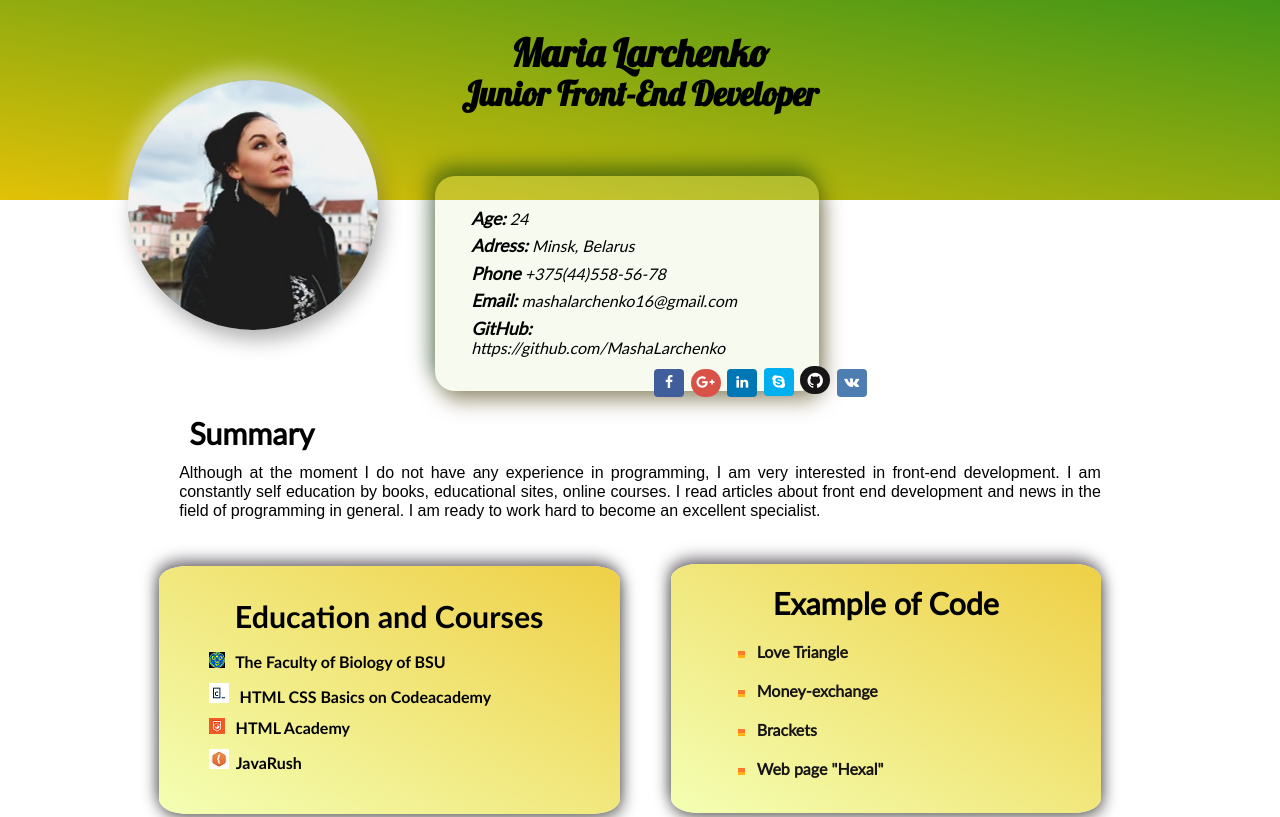
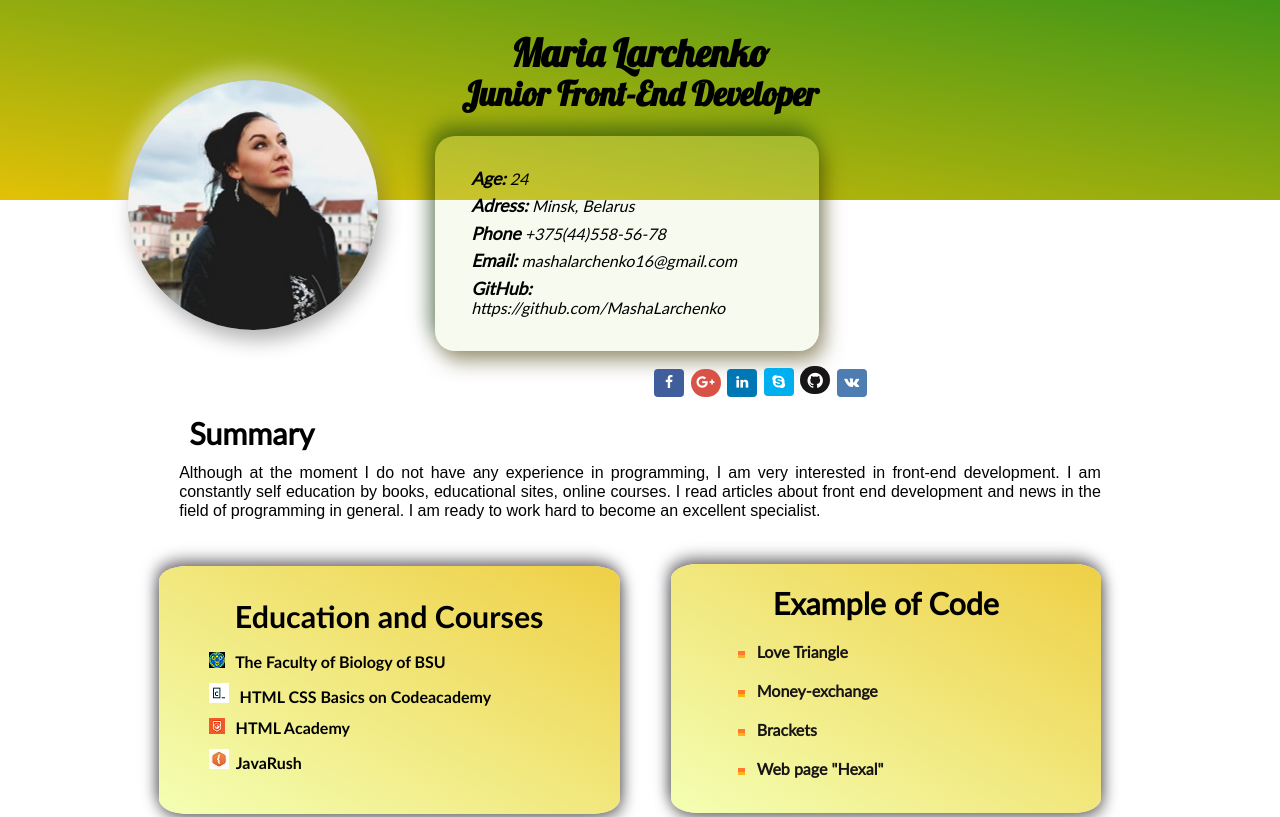
Before and after one commit to MashaLarchenko/rsschool-2019Q1-cv, a plain HTML site: page index.html in a window 1280 px wide. Shown: the top 817 px of the page. Drawn offline with Linux system fonts and the light colour scheme; files whose address does not match are found by name.

Commit message:
fix: fix bug in style

```diff
--- a/style.css
+++ b/style.css
@@ -52,6 +52,10 @@ ul, li {
 
 a {
     color: rgba(0, 0, 0, 1)
+}
+
+html {
+    min-width: 400px;
 }
 
 body {
@@ -118,10 +122,11 @@ span {
 
 .contact-info {
     position: absolute;
-    top: 22%;
+    top: 17%;
     left: 34%;
     z-index: 11;
     width: 30%;
+    min-width: 300px;
     padding: 2.3%;
     font-family: "Lato-Regular", "Maven Pro", sans-serif;
     background-color: rgba(212, 235, 175, 0.2);
```
